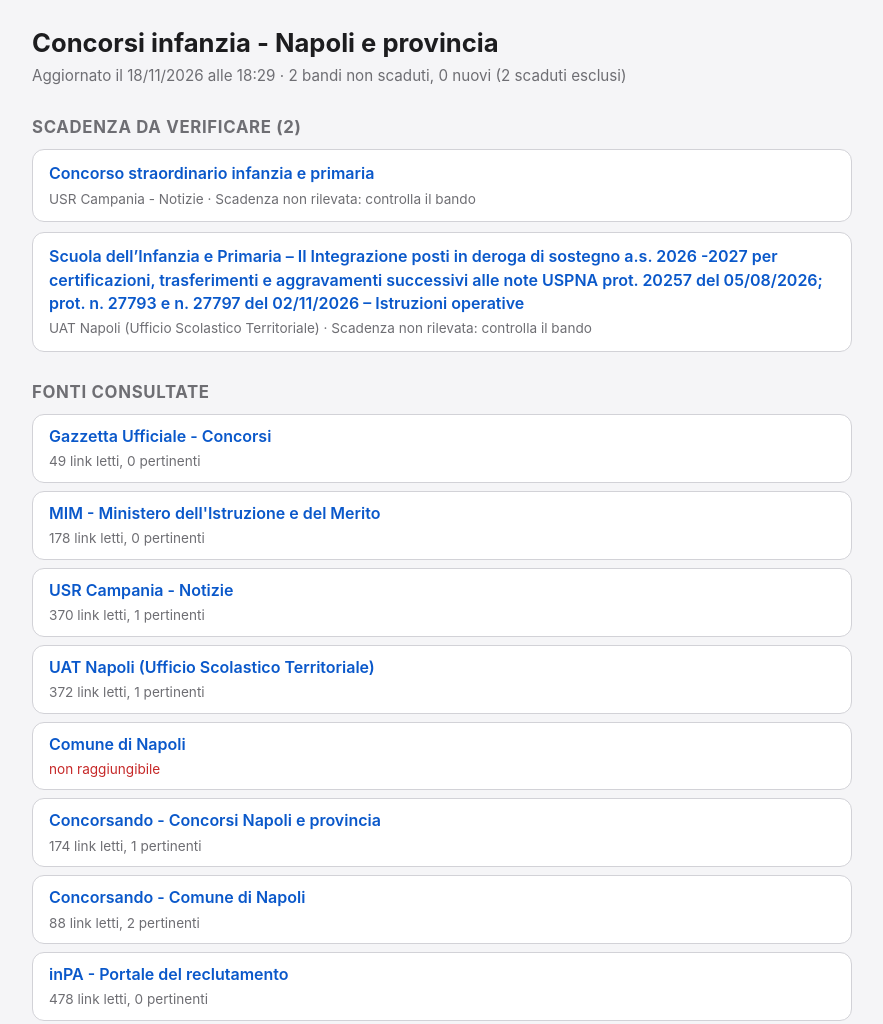
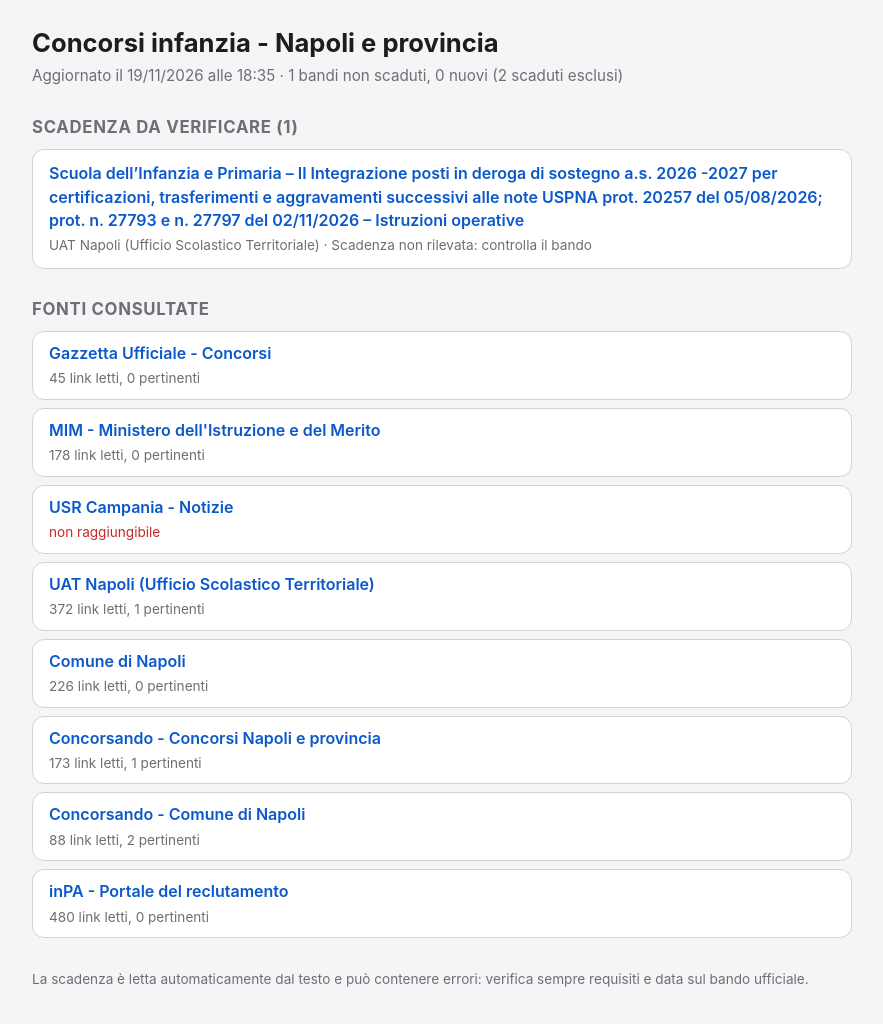
Before and after one commit to Luc-cos/concorsi-infanzia, a plain HTML site: page docs/index.html in a window 1280 px wide. Shown: the top 1024 px of the page, without its empty margins (198-1081 px from the left). Drawn offline with Linux system fonts and the light colour scheme.

Commit message:
Aggiornamento concorsi

```diff
--- a/docs/index.html
+++ b/docs/index.html
@@ -42,19 +42,18 @@ ul.fonti a:hover { text-decoration:underline; }
 <body>
 <main>
 <h1>Concorsi infanzia - Napoli e provincia</h1>
-<p class="sotto">Aggiornato il 18/11/2026 alle 18:29 &middot; 2 bandi non scaduti, 0 nuovi (2 scaduti esclusi)</p>
-<h2>Scadenza da verificare (2)</h2>
-<div class="card"><a href="https://www.mim.gov.it/web/miur-usr-campania/notizie?p_p_id=1_WAR_miurmulticategoriesnavigator100SNAPSHOT&amp;p_p_lifecycle=1&amp;p_p_state=normal&amp;p_p_mode=view&amp;p_r_p_categoryIds=7824712%2C7905906" target="_blank" rel="noopener noreferrer">Concorso straordinario infanzia e primaria</a><div class="meta">USR Campania - Notizie &middot; Scadenza non rilevata: controlla il bando</div></div>
+<p class="sotto">Aggiornato il 19/11/2026 alle 18:35 &middot; 1 bandi non scaduti, 0 nuovi (2 scaduti esclusi)</p>
+<h2>Scadenza da verificare (1)</h2>
 <div class="card"><a href="https://www.uat-napoli.it/scuola-dellinfanzia-e-primaria-ii-integrazione-posti-in-deroga-di-sostegno-a-s-2026-2027-per-certificazioni-trasferimenti-e-aggravamenti-successivi-alle-note-uspna-prot-20257-de/" target="_blank" rel="noopener noreferrer">Scuola dell’Infanzia e Primaria – II Integrazione posti in deroga di sostegno a.s. 2026 -2027 per certificazioni, trasferimenti e aggravamenti successivi alle note USPNA prot. 20257 del 05/08/2026; prot. n. 27793 e n. 27797 del 02/11/2026 – Istruzioni operative</a><div class="meta">UAT Napoli (Ufficio Scolastico Territoriale) &middot; Scadenza non rilevata: controlla il bando</div></div>
 <h2>Fonti consultate</h2>
-<ul class="fonti"><li><a href="https://www.gazzettaufficiale.it/30giorni/concorsi" target="_blank" rel="noopener noreferrer">Gazzetta Ufficiale - Concorsi</a><div class="meta">49 link letti, 0 pertinenti</div></li>
+<ul class="fonti"><li><a href="https://www.gazzettaufficiale.it/30giorni/concorsi" target="_blank" rel="noopener noreferrer">Gazzetta Ufficiale - Concorsi</a><div class="meta">45 link letti, 0 pertinenti</div></li>
 <li><a href="https://www.mim.gov.it/" target="_blank" rel="noopener noreferrer">MIM - Ministero dell&#x27;Istruzione e del Merito</a><div class="meta">178 link letti, 0 pertinenti</div></li>
-<li><a href="https://www.mim.gov.it/web/miur-usr-campania/notizie?p_p_id=1_WAR_miurmulticategoriesnavigator100SNAPSHOT&amp;p_p_lifecycle=1&amp;p_p_state=normal&amp;p_p_mode=view&amp;p_r_p_categoryIds=7905906" target="_blank" rel="noopener noreferrer">USR Campania - Notizie</a><div class="meta">370 link letti, 1 pertinenti</div></li>
+<li><a href="https://www.mim.gov.it/web/miur-usr-campania/notizie?p_p_id=1_WAR_miurmulticategoriesnavigator100SNAPSHOT&amp;p_p_lifecycle=1&amp;p_p_state=normal&amp;p_p_mode=view&amp;p_r_p_categoryIds=7905906" target="_blank" rel="noopener noreferrer">USR Campania - Notizie</a><div class="meta"><span class="errore">non raggiungibile</span></div></li>
 <li><a href="https://www.uat-napoli.it/" target="_blank" rel="noopener noreferrer">UAT Napoli (Ufficio Scolastico Territoriale)</a><div class="meta">372 link letti, 1 pertinenti</div></li>
-<li><a href="https://www.comune.napoli.it/" target="_blank" rel="noopener noreferrer">Comune di Napoli</a><div class="meta"><span class="errore">non raggiungibile</span></div></li>
-<li><a href="https://www.concorsando.it/blog/concorso-comune-di-napoli" target="_blank" rel="noopener noreferrer">Concorsando - Concorsi Napoli e provincia</a><div class="meta">174 link letti, 1 pertinenti</div></li>
+<li><a href="https://www.comune.napoli.it/" target="_blank" rel="noopener noreferrer">Comune di Napoli</a><div class="meta">226 link letti, 0 pertinenti</div></li>
+<li><a href="https://www.concorsando.it/blog/concorso-comune-di-napoli" target="_blank" rel="noopener noreferrer">Concorsando - Concorsi Napoli e provincia</a><div class="meta">173 link letti, 1 pertinenti</div></li>
 <li><a href="https://www.concorsando.it/blog/concorsi-pubblici-online/concorsi-suddivisi-per-regione/campania/napoli/comune-di-napoli/" target="_blank" rel="noopener noreferrer">Concorsando - Comune di Napoli</a><div class="meta">88 link letti, 2 pertinenti</div></li>
-<li><a href="https://www.inpa.gov.it/" target="_blank" rel="noopener noreferrer">inPA - Portale del reclutamento</a><div class="meta">478 link letti, 0 pertinenti</div></li></ul>
+<li><a href="https://www.inpa.gov.it/" target="_blank" rel="noopener noreferrer">inPA - Portale del reclutamento</a><div class="meta">480 link letti, 0 pertinenti</div></li></ul>
 <p class="nota">La scadenza è letta automaticamente dal testo e può contenere errori: verifica sempre requisiti e data sul bando ufficiale.</p>
 </main>
 </body>
```
